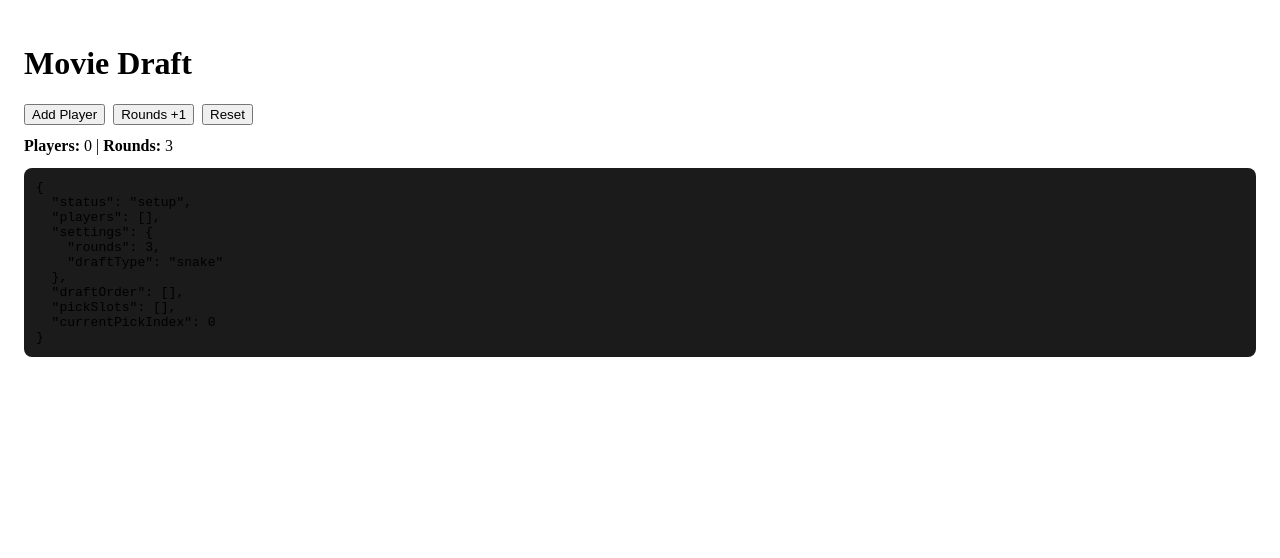
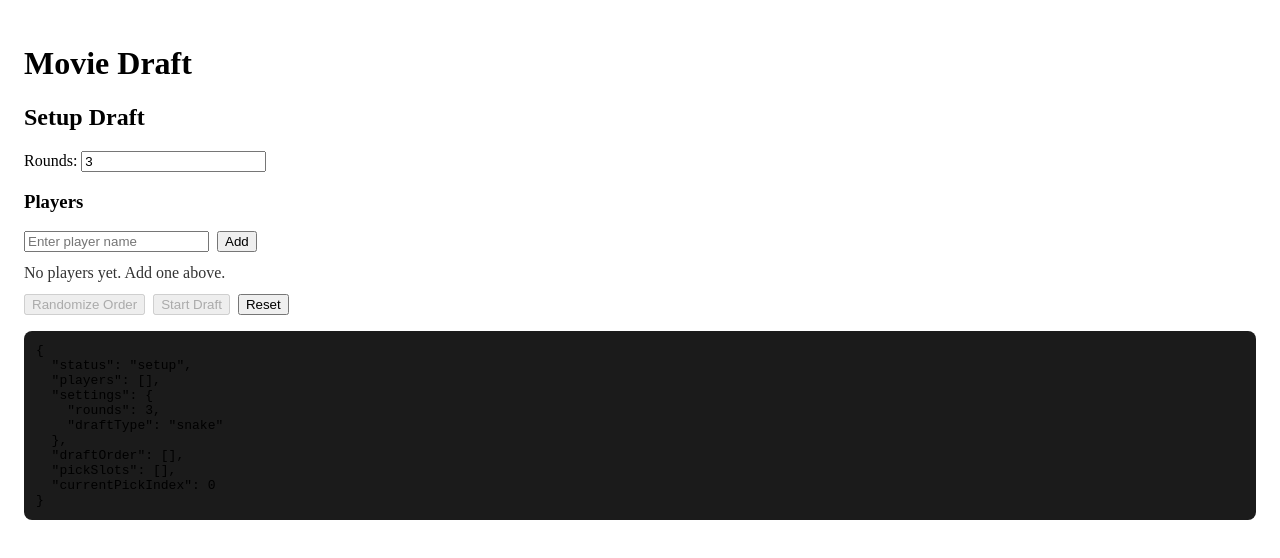
Before and after one commit to jerichomc/Movie-Drafter, a React (Vite) app: page / in a window 1280 px wide. Shown: the top 558 px of the page. Built offline with nearby package versions, Linux system fonts and the light colour scheme; the HTML template or start-up script is replaced by a standard one.

Commit message:
Randomize order + pick order tracker implemented

```diff
--- a/src/features/draft/DraftPage.jsx
+++ b/src/features/draft/DraftPage.jsx
@@ -1,50 +1,35 @@
 import { useReducer } from 'react';
 import { draftReducer, initialDraftState } from './state/draftReducer';
+import SetupPanel from './components/SetupPanel';
 
 function DraftPage() {
-  // useReducer gives you:
-  // 1) state: the current draft data
-  // 2) dispatch: a function you call to "send actions" to the reducer
   const [state, dispatch] = useReducer(draftReducer, initialDraftState);
+
+  const currentPick = state.pickSlots[state.currentPickIndex];
+
+  const currentPlayer = state.players.find(
+    (p) => p.id === currentPick?.playerId
+  );
 
   return (
     <div style={{ padding: 16 }}>
       <h1>Movie Draft</h1>
 
-      <div style={{ display: 'flex', gap: 8, marginBottom: 12 }}>
-        <button
-          onClick={() =>
-            dispatch({
-              type: 'ADD_PLAYER',
-              payload: { name: `Player ${state.players.length + 1}` },
-            })
-          }
-        >
-          Add Player
-        </button>
+      {state.status === 'setup' && (
+        <SetupPanel state={state} dispatch={dispatch} />
+      )}
 
-        <button
-          onClick={() =>
-            dispatch({
-              type: 'SET_ROUNDS',
-              payload: { rounds: state.settings.rounds + 1 },
-            })
-          }
-        >
-          Rounds +1
-        </button>
+      {state.status === 'drafting' && (
+        <div>
+            <h2>Drafting...</h2>
+            <p>
+                Round {currentPick.round} -{' '}
+                <strong>{currentPlayer?.name}</strong>'s turn to pick!
+            </p>
+        </div>
+      )}
 
-        <button onClick={() => dispatch({ type: 'RESET_DRAFT' })}>
-          Reset
-        </button>
-      </div>
-
-      <div style={{ marginBottom: 12 }}>
-        <strong>Players:</strong> {state.players.length} |{' '}
-        <strong>Rounds:</strong> {state.settings.rounds}
-      </div>
-
-      {/* Debug view: helps you see state updating while building */}
+      {/* Debug view: keep this while building so you can see state changes */}
       <pre style={{ background: '#1b1b1b', padding: 12, borderRadius: 8 }}>
         {JSON.stringify(state, null, 2)}
       </pre>
--- /dev/null
+++ b/src/features/draft/components/PlayerListEditor.jsx
@@ -0,0 +1,73 @@
+import { useState } from 'react';
+
+function PlayerListEditor({ players, dispatch }) {
+  const [newName, setNewName] = useState('');
+
+  function handleAdd() {
+    const trimmed = newName.trim();
+    dispatch({
+      type: 'ADD_PLAYER',
+      payload: { name: trimmed },
+    });
+    setNewName('');
+  }
+
+  return (
+    <div>
+      <h3>Players</h3>
+
+      {/* Add player */}
+      <div style={{ display: 'flex', gap: 8, marginBottom: 12 }}>
+        <input
+          type="text"
+          placeholder="Enter player name"
+          value={newName}
+          onChange={(e) => setNewName(e.target.value)}
+        />
+        <button onClick={handleAdd}>Add</button>
+      </div>
+
+      {/* List players */}
+      <div style={{ display: 'grid', gap: 8 }}>
+        {players.map((player) => (
+          <div
+            key={player.id}
+            style={{
+              display: 'flex',
+              gap: 8,
+              alignItems: 'center',
+            }}
+          >
+            <input
+              type="text"
+              value={player.name}
+              onChange={(e) =>
+                dispatch({
+                  type: 'RENAME_PLAYER',
+                  payload: { playerId: player.id, name: e.target.value },
+                })
+              }
+            />
+
+            <button
+              onClick={() =>
+                dispatch({
+                  type: 'REMOVE_PLAYER',
+                  payload: { playerId: player.id },
+                })
+              }
+            >
+              Remove
+            </button>
+          </div>
+        ))}
+
+        {players.length === 0 && (
+          <div style={{ opacity: 0.8 }}>No players yet. Add one above.</div>
+        )}
+      </div>
+    </div>
+  );
+}
+
+export default PlayerListEditor;
--- /dev/null
+++ b/src/features/draft/components/SetupPanel.jsx
@@ -0,0 +1,55 @@
+import PlayerListEditor from './PlayerListEditor';
+
+function SetupPanel({ state, dispatch }) {
+  return (
+    <div style={{ marginBottom: 16 }}>
+      <h2>Setup Draft</h2>
+
+      <div style={{ marginBottom: 12 }}>
+        <label>
+          Rounds:{' '}
+          <input
+            type="number"
+            min={1}
+            value={state.settings.rounds}
+            onChange={(e) =>
+              dispatch({
+                type: 'SET_ROUNDS',
+                payload: { rounds: e.target.value },
+              })
+            }
+          />
+        </label>
+      </div>
+
+      <PlayerListEditor
+        players={state.players}
+        dispatch={dispatch}
+      />
+
+      <div style={{ display: 'flex', gap: 8, marginTop: 12 }}>
+        <button
+          onClick={() =>
+            dispatch({ type: 'RANDOMIZE_DRAFT_ORDER' })
+          }
+          disabled={state.players.length < 2}
+        >
+          Randomize Order
+        </button>
+
+        <button
+          onClick={() => dispatch({ type: 'START_DRAFT' })}
+          disabled={state.players.length < 2}
+        >
+          Start Draft
+        </button>
+
+        <button onClick={() => dispatch({ type: 'RESET_DRAFT' })}>
+          Reset
+        </button>
+      </div>
+    </div>
+  );
+}
+
+export default SetupPanel;
--- a/src/features/draft/state/draftReducer.js
+++ b/src/features/draft/state/draftReducer.js
@@ -1,8 +1,7 @@
-// This is the "single source of truth" for draft data.
-// React will store this state object and only change it via the reducer.
+import { generatePickSlots } from '../utils/snake';
 
 export const initialDraftState = {
-  status: 'setup', // can later become: 'drafting' or 'finished'
+  status: 'setup',
   players: [],
   settings: { rounds: 3, draftType: 'snake' },
   draftOrder: [],
@@ -10,38 +9,83 @@ export const initialDraftState = {
   currentPickIndex: 0,
 };
 
-// Reducer = a function that receives (currentState, action)
-// and returns the NEXT state.
 export function draftReducer(state, action) {
   switch (action.type) {
     case 'ADD_PLAYER': {
       const name =
-        action.payload?.name ??
+        action.payload?.name?.trim() ||
         `Player ${state.players.length + 1}`;
-
-      const newPlayer = {
-        id: crypto.randomUUID(), // simple unique id for React lists + logic
-        name,
-      };
 
       return {
         ...state,
-        players: [...state.players, newPlayer],
+        players: [
+          ...state.players,
+          { id: crypto.randomUUID(), name },
+        ],
+      };
+    }
+
+    case 'REMOVE_PLAYER': {
+      return {
+        ...state,
+        players: state.players.filter(
+          (p) => p.id !== action.payload.playerId
+        ),
+      };
+    }
+
+    case 'RENAME_PLAYER': {
+      return {
+        ...state,
+        players: state.players.map((p) =>
+          p.id === action.payload.playerId
+            ? { ...p, name: action.payload.name }
+            : p
+        ),
       };
     }
 
     case 'SET_ROUNDS': {
-      const nextRounds = Number(action.payload?.rounds ?? state.settings.rounds);
-
-      // Clamp to minimum 1 round
-      const safeRounds = Number.isFinite(nextRounds) ? Math.max(1, nextRounds) : state.settings.rounds;
-
       return {
         ...state,
         settings: {
           ...state.settings,
-          rounds: safeRounds,
+          rounds: Math.max(1, Number(action.payload.rounds)),
         },
+      };
+    }
+
+    case 'RANDOMIZE_DRAFT_ORDER': {
+      const shuffled = [...state.players]
+        .map((p) => ({ ...p, sort: Math.random() }))
+        .sort((a, b) => a.sort - b.sort)
+        .map((p) => p.id);
+
+      return {
+        ...state,
+        draftOrder: shuffled,
+      };
+    }
+
+    case 'START_DRAFT': {
+      if (state.players.length < 2) return state;
+
+      const order =
+        state.draftOrder.length > 0
+          ? state.draftOrder
+          : state.players.map((p) => p.id);
+
+      const pickSlots = generatePickSlots(
+        order,
+        state.settings.rounds
+      );
+
+      return {
+        ...state,
+        status: 'drafting',
+        draftOrder: order,
+        pickSlots,
+        currentPickIndex: 0,
       };
     }
 
@@ -49,13 +93,6 @@ export function draftReducer(state, action) {
       return initialDraftState;
     }
 
-    // Not implemented yet (we'll do these in later steps)
-    case 'REMOVE_PLAYER':
-    case 'RENAME_PLAYER':
-    case 'RANDOMIZE_DRAFT_ORDER':
-    case 'START_DRAFT':
-    case 'MAKE_PICK':
-    case 'UNDO_PICK':
     default:
       return state;
   }
--- a/src/features/draft/utils/snake.js
+++ b/src/features/draft/utils/snake.js
@@ -1,6 +1,23 @@
-import { draftReducer } from "../state/draftReducer";
-import { initalDraftState } from "../state/draftReducer";
+//generates pick slots in snake order
 
-function generatePicks(draftOrder, rounds){
-    return [pickIndex, round, playerId, movie]
+export function generatePickSlots(draftOrder, rounds) {
+    const slots = [];
+    let pickIndex = 0;
+
+    for (let round = 0; round < rounds; round++){
+        const isEvenRound = round % 2 === 1;
+        const orderThisRound = isEvenRound
+        ? [...draftOrder].reverse() : draftOrder;
+
+        for(const playerId of orderThisRound){
+            slots.push({
+                pickIndex,
+                round: round + 1,
+                playerId,
+                movie: null
+            });
+            pickIndex++;
+        }
+    }
+    return slots;
 }
```
